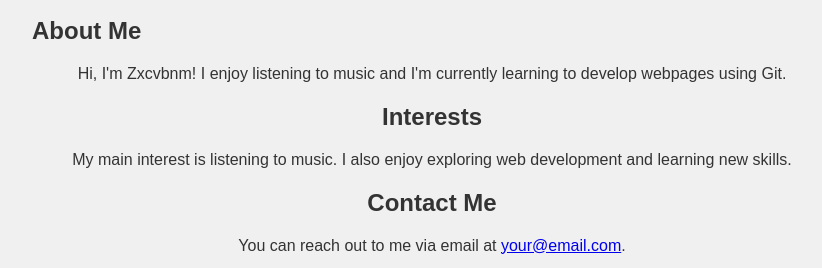
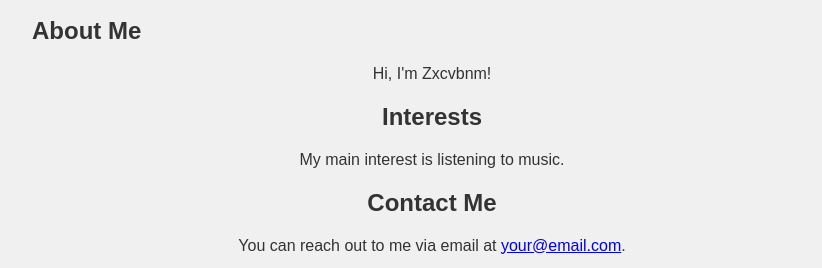
Before and after one commit to ZxcvbnmLeee/coursera-test, a plain HTML site: page index.html in a window 1280 px wide. Shown: the part 121-389 px from the top of the page, without its empty margins (208-1030 px from the left). Drawn offline with Linux system fonts and the light colour scheme.

Commit message:
Update index.html

```diff
--- a/index.html
+++ b/index.html
@@ -60,12 +60,12 @@
 
         <section class="bio">
             <h2>About Me</h2>
-            <p>Hi, I'm Zxcvbnm! I enjoy listening to music and I'm currently learning to develop webpages using Git.</p>
+            <p>Hi, I'm Zxcvbnm!</p>
         </section>
 
         <section class="interests">
             <h2>Interests</h2>
-            <p>My main interest is listening to music. I also enjoy exploring web development and learning new skills.</p>
+            <p>My main interest is listening to music.</p>
         </section>
 
         <section class="contact">
```
